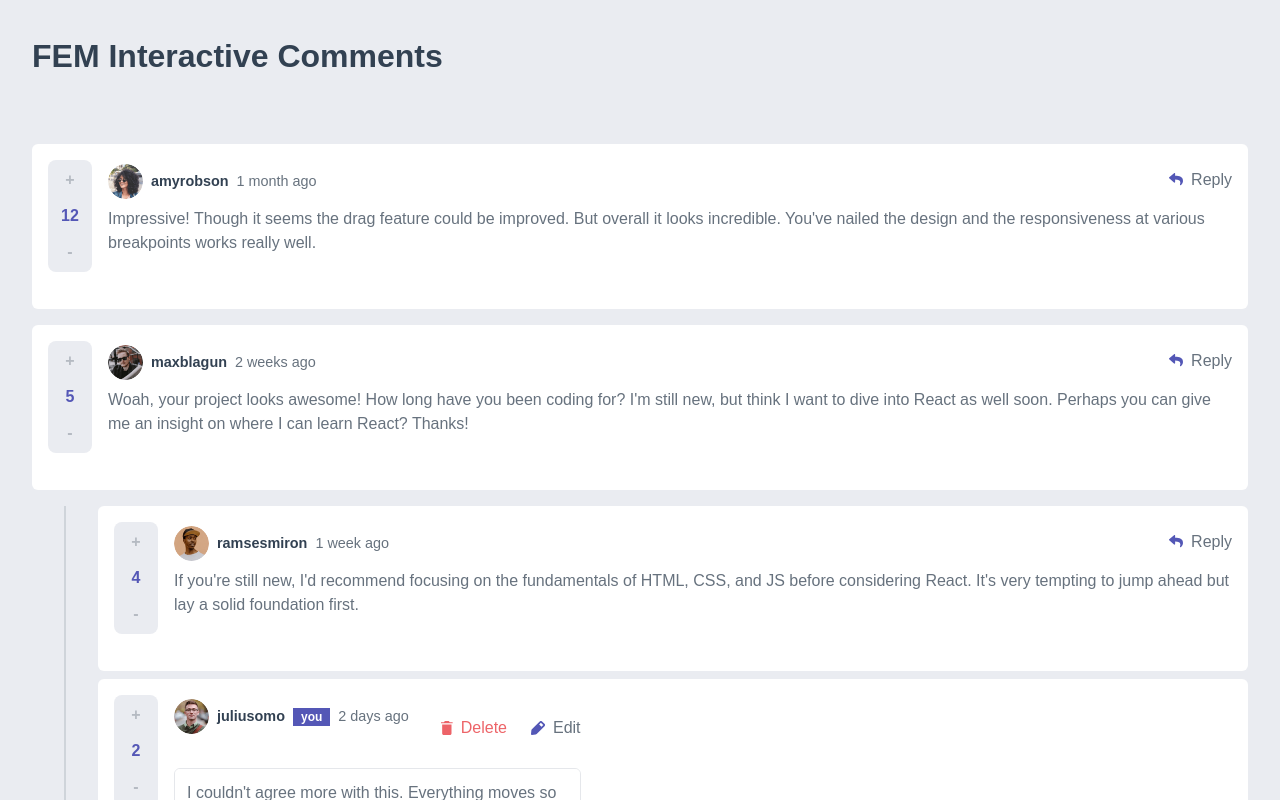
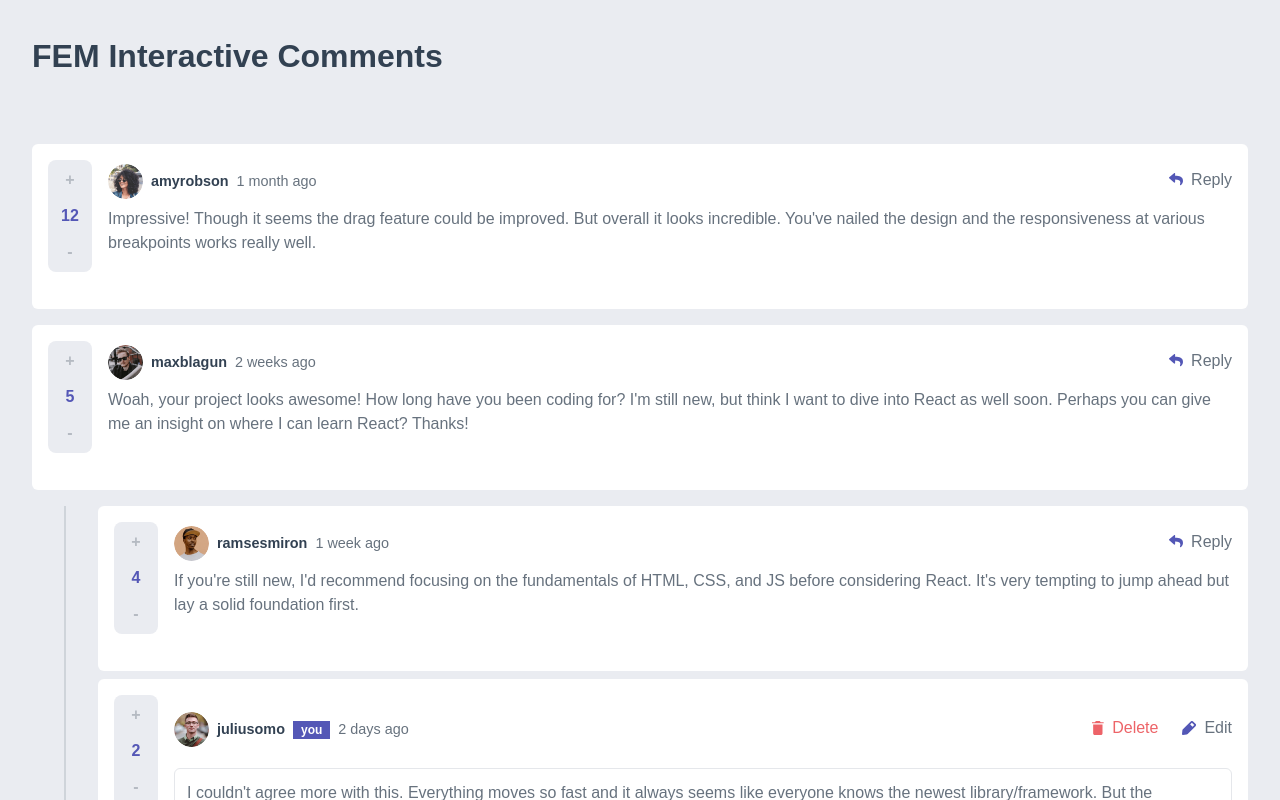
Before and after one commit to janevalencia/nextjs-ssr-comments, a Next.js app: page / in a window 1280 px wide. Both pictures are taken after a click on the button "Edit". Shown: the top 800 px of the page. Built offline with nearby package versions, Linux system fonts and the light colour scheme.

Commit message:
Styling EditForm as per guideline

```diff
--- a/components/CommentCard.tsx
+++ b/components/CommentCard.tsx
@@ -37,7 +37,7 @@ const CommentCard = ( { currentUser, comment } : CommentCardProps ) => {
     return (
         <>
             <div className="comment-card__item p-4 mb-2 rounded-md">
-                <div className="grid grid-flow-col place-content-start md:grid-rows-3 gap-x-4 gap-y-2">
+                <div className="grid grid-flow-col place-content-start md:grid-cols-3 md:grid-rows-3 gap-x-4 gap-y-2">
 
                     {/* Comment-Voting */}
                     <div className="row-start-2 md:row-span-3 col-end-1">
@@ -45,7 +45,7 @@ const CommentCard = ( { currentUser, comment } : CommentCardProps ) => {
                     </div>
 
                     {/* Comment-User */}
-                    <div className="comment-card__user md:row-start-1 row-end-1 col-span-4 md:col-span-1">
+                    <div className="comment-card__user md:row-start-1 row-end-1 col-span-4 md:col-span-1 self-center">
                         <div className="flex flex-row justify-start items-center gap-2 pt-1">
                             <div className="comment-card__user profile-img relative overflow-hidden flex items-center">
                                 <Image
@@ -63,7 +63,7 @@ const CommentCard = ( { currentUser, comment } : CommentCardProps ) => {
                     </div>
 
                     {/* Comment-CTA-buttons */}
-                    <div className="comment-card__actions row-start-2 md:row-start-1 col-end-4 self-center">
+                    <div className="comment-card__actions row-start-2 md:row-start-1 col-end-4 justify-self-end self-center">
                         <div className="flex gap-6">
                         { comment.user.username !== currentUser.username ? (
                             <button
--- a/components/EditForm.tsx
+++ b/components/EditForm.tsx
@@ -18,7 +18,7 @@ const EditForm = ( { comment } : EditFormProps ) => {
             <textarea
                 value={commentContent}
                 onChange={handleChange}
-                className="comment-form__inputbox border rounded-md p-3"
+                className="edit-form__inputbox border rounded-md p-3"
             />
             <input
                 type="submit"
```
